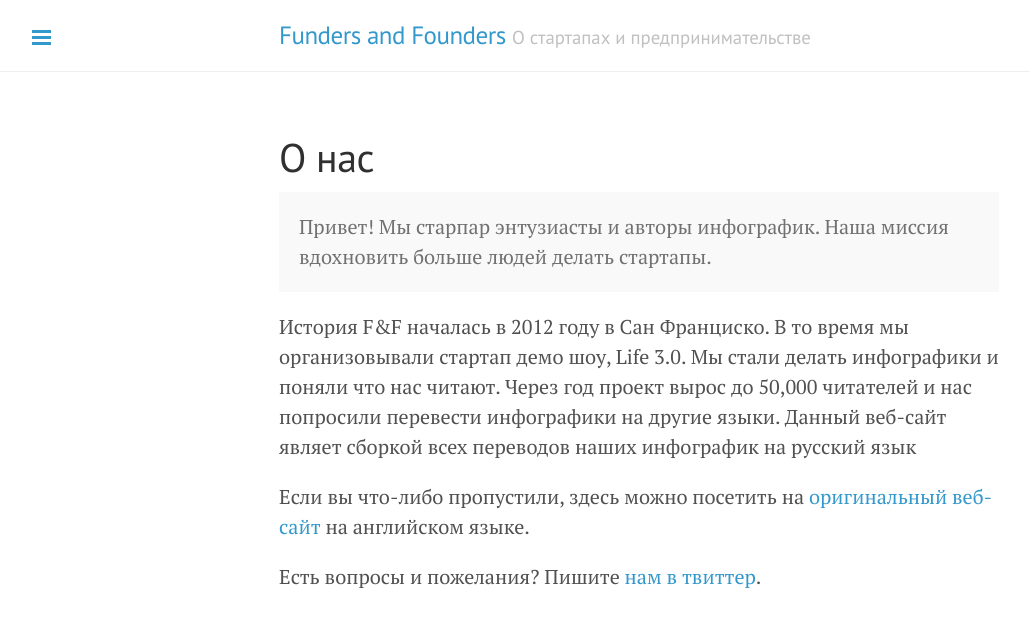
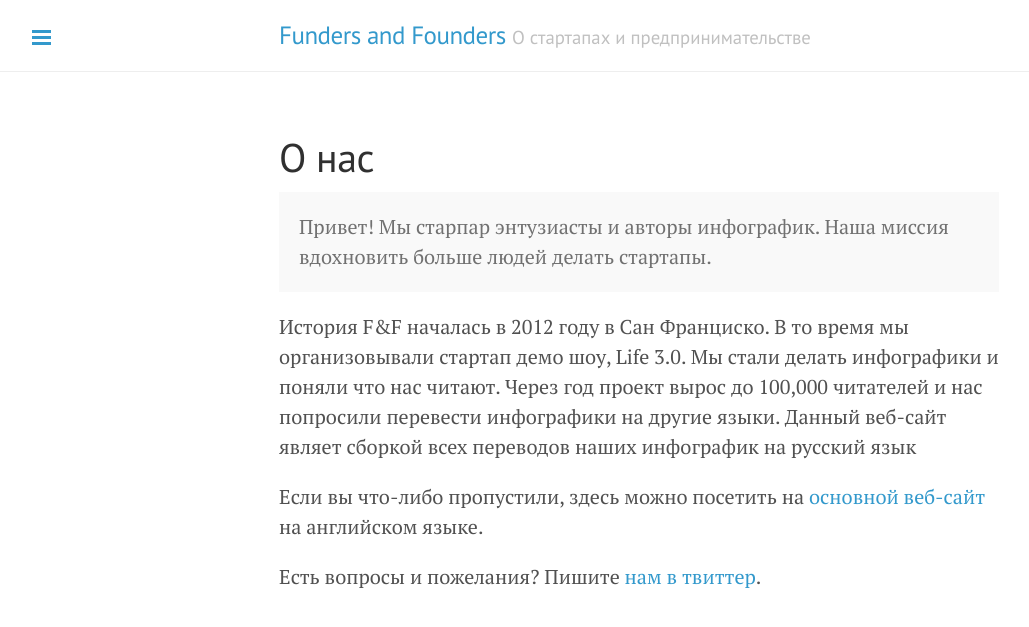
Before and after one commit to Funders-and-Founders/fnfru, a Jekyll site: the page built from about.md, in a window 1280 px wide. Shown: the top 627 px of the page, without its empty margins (1-1030 px from the left). Built offline with Jekyll 4.4.1, drawn with Linux system fonts in a browser that asks for light colours; Markdown is read by kramdown in place of the engine named in the settings.

Commit message:
Updated about page

```diff
--- a/about.md
+++ b/about.md
@@ -9,8 +9,8 @@
 
 
 История F&F началась в 2012 году в Сан Франциско. В то время мы организовывали стартап демо шоу, Life 3.0. Мы стали делать инфографики и поняли что нас читают.
-Через год проект вырос до 50,000 читателей и нас попросили перевести инфографики на другие языки. Данный веб-сайт являет сборкой всех переводов наших инфографик на русский язык
+Через год проект вырос до 100,000 читателей и нас попросили перевести инфографики на другие языки. Данный веб-сайт являет сборкой всех переводов наших инфографик на русский язык
 
-Если вы что-либо пропустили, здесь можно посетить на [оригинальный веб-сайт](https://fundersandfounders.com) на английском языке.
+Если вы что-либо пропустили, здесь можно посетить на [основной веб-сайт](https://fundersandfounders.com) на английском языке.
 
 Есть вопросы и пожелания? Пишите [нам в твиттер](https://twitter.com/fundersfounders).
```
